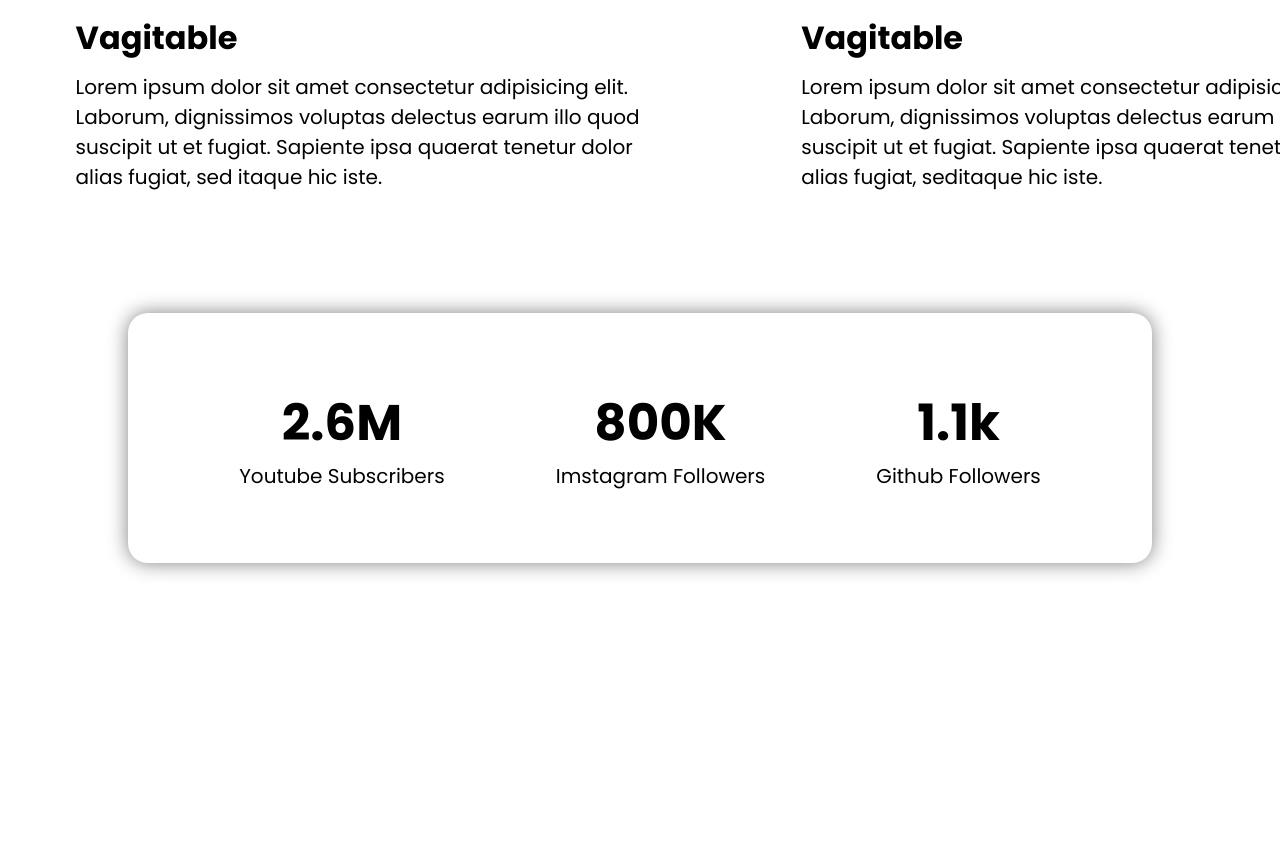
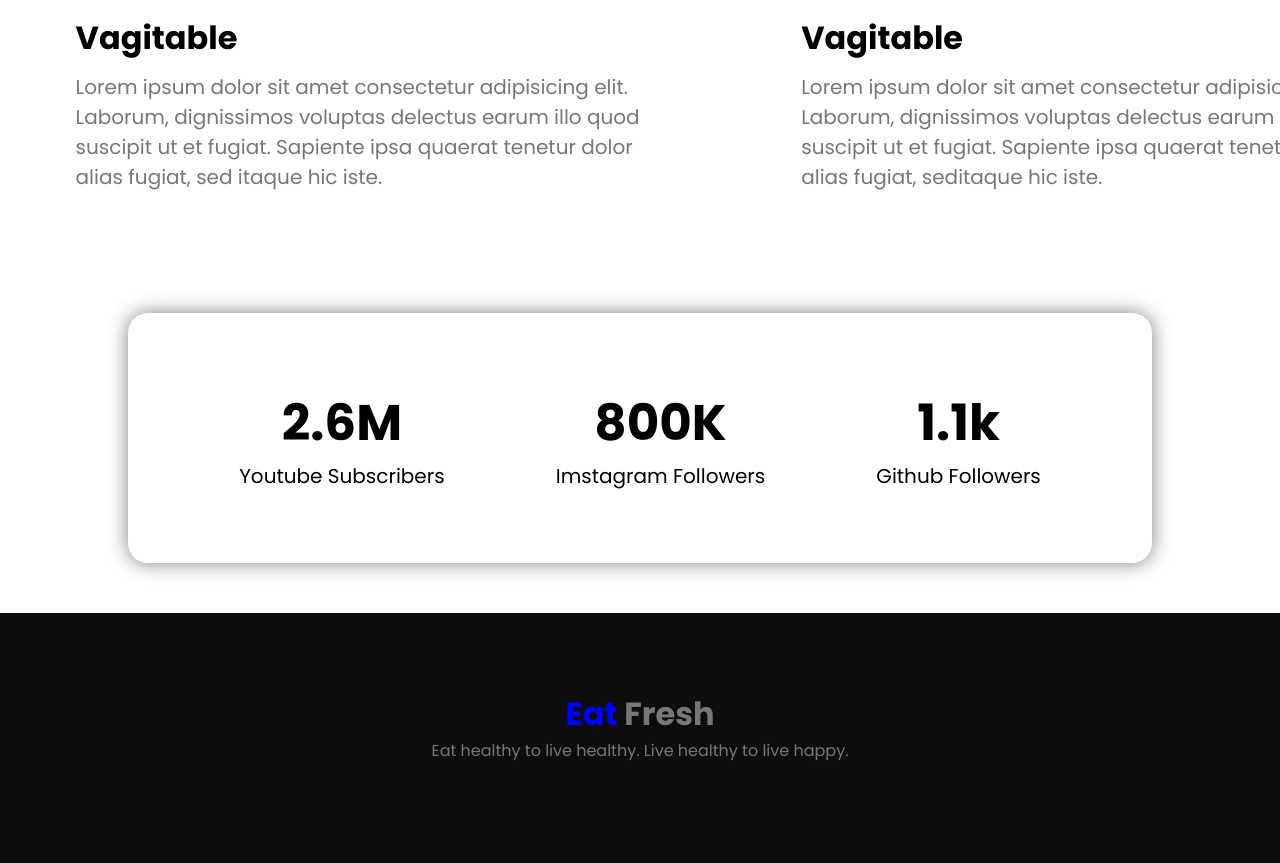
Before and after one commit to mishkat433/eat-fresh, a plain HTML site: page index.html in a window 1280 px wide. Shown: the part 2195-3058 px from the top of the page. Before the commit the page ends 2808 px from the top, so only its background shows below. Drawn offline with Linux system fonts and the light colour scheme.

Commit message:
footer add

```diff
--- a/index.html
+++ b/index.html
@@ -21,13 +21,10 @@
     <section class="top-section s-wid m-bottom">
         <div class="left">
             <h1 class="text-mute tex-bold m-bottom"><span style="color: blue;">Skip </span>the diet,<br> just eat
-                healthy with
-                food
-                network
+                healthy with food network
             </h1>
             <p class="text-mute m-bottom f-size">imaging you don't need a died because we provide healthy and delicious
-                food
-                for you</p>
+                food for you</p>
             <a class="order-btn" href="#">Order Food</a>
         </div>
         <div class="right">
@@ -67,7 +64,7 @@
                 <img src="./images/Project Cover5.png" alt=" ">
                 <div class="detail">
                     <h1>Vagitable</h1>
-                    <p class="f-size tex-mute">Lorem ipsum dolor sit amet consectetur adipisicing elit. Laborum,
+                    <p class="f-size text-mute">Lorem ipsum dolor sit amet consectetur adipisicing elit. Laborum,
                         dignissimos voluptas delectus
                         earum illo quod suscipit ut et fugiat. Sapiente ipsa quaerat tenetur dolor alias fugiat, sed
                         itaque hic iste.</p>
@@ -77,7 +74,7 @@
                 <img src="./images/Project Cover8.png" alt=" ">
                 <div class="detail">
                     <h1>Vagitable</h1>
-                    <p class="tex-mute f-size">Lorem ipsum dolor sit amet consectetur adipisicing elit. Laborum,
+                    <p class="text-mute f-size">Lorem ipsum dolor sit amet consectetur adipisicing elit. Laborum,
                         dignissimos voluptas delectus earum illo quod suscipit ut et fugiat. Sapiente ipsa quaerat
                         tenetur dolor alias fugiat, seditaque hic iste.</p>
                 </div>
@@ -105,6 +102,13 @@
         </div>
     </div>
     <!-- counter end -->
+
+    <!-- footer start -->
+    <div class="footer">
+        <h1 class="text-mute"><span  style="color: blue;">Eat</span> Fresh</h1>
+        <p class="text-mute">Eat healthy to live healthy. Live healthy to live happy.</p>
+    </div>
+    <!-- footer end -->
 </body>
 
 </html>
--- a/style.css
+++ b/style.css
@@ -142,3 +142,14 @@
     font-size: 50px;
     text-align: center;
 }
+
+/* footer start */
+
+.footer{
+    text-align: center;
+    height: 250px;
+    background-color: rgb(13, 13, 13);
+}
+.footer h1{
+   padding-top: 6%;
+}
```
